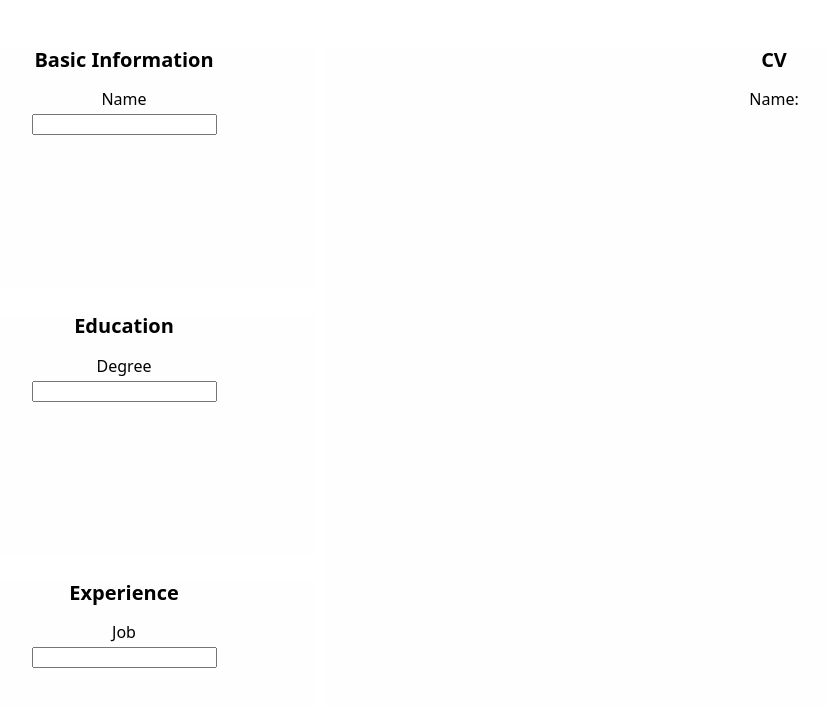
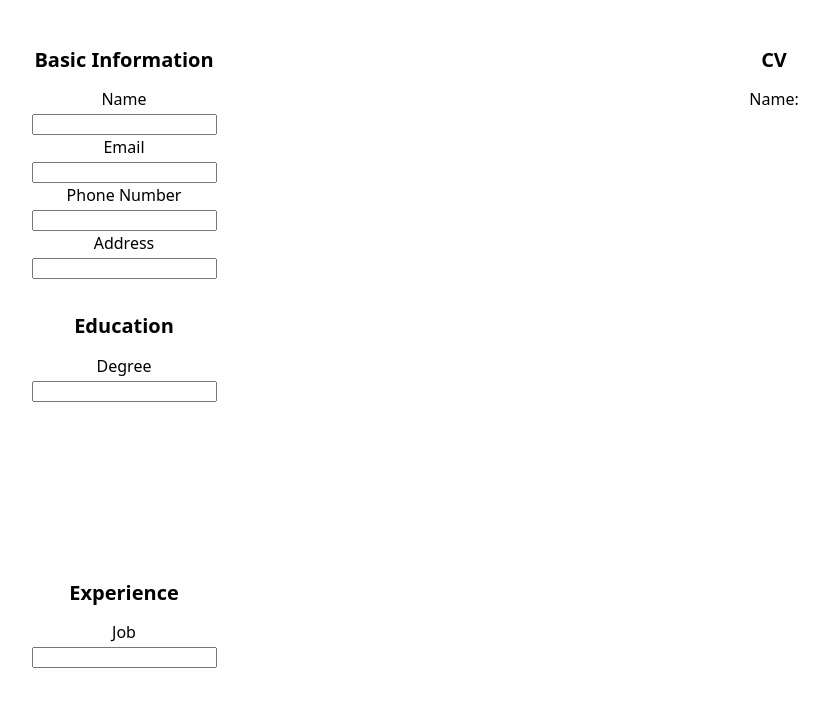
Before and after one commit to MrFerpz/cv-app, a React (Vite) app: page / in a window 1280 px wide. Shown: the top 706 px of the page, without its empty margins (100-929 px from the left). Built offline with nearby package versions, Linux system fonts and the light colour scheme.

Commit message:
Re-structured so that we have TextInput components as children to each section

```diff
--- a/src/BasicInfo.jsx
+++ /dev/null
@@ -1,18 +0,0 @@
-import { useState } from 'react'
-
-export default function BasicInfo({value, onChange, label}) {
-    return (
-        <section className ="basic-info-section">
-            <div className="container">
-                <h1>Basic Information</h1>
-                <label label = {label}>Name<br></br>
-                    <input
-                    value={value}
-                    onChange={onChange}
-                    id="name-input">
-                    </input>
-                </label>
-            </div>
-        </section>
-    )
-}
--- /dev/null
+++ b/src/components/features/TextInput.jsx
@@ -0,0 +1,14 @@
+export default function TextInput({value, onChange, inputID, label}) {
+    return (
+        <div>
+                <label label = {label}>{label}<br></br>
+                    <input
+                    value={value}
+                    onChange={onChange}
+                    id={inputID}>
+                    </input>
+                </label>
+                <br></br>
+        </div>
+    )
+}
--- /dev/null
+++ b/src/components/sections/BasicInfo.jsx
@@ -0,0 +1,36 @@
+import { useState } from 'react'
+import TextInput from "../features/TextInput"
+
+export default function BasicInfo({value, onChange}) {
+    return (
+        <section className ="basic-info-section">
+            <div className="container">
+                <h1>Basic Information</h1>
+                <TextInput
+                    value={value}
+                    onChange={onChange}
+                    inputID="name"
+                    label="Name"
+                />
+                <TextInput
+                    value={value}
+                    onChange={onChange}
+                    inputID="email"
+                    label="Email"
+                />
+                <TextInput
+                    value={value}
+                    onChange={onChange}
+                    inputID="number"
+                    label="Phone Number"
+                />
+                <TextInput
+                    value={value}
+                    onChange={onChange}
+                    inputID="address"
+                    label="Address"
+                />
+            </div>
+        </section>
+    )
+}
```
Also changed, not shown: src/App.jsx (+4 -4 lines), src/components/sections/CVApp.jsx (renamed from src/CVApp.jsx), src/components/sections/Education.jsx (renamed from src/Education.jsx), src/components/sections/Experience.jsx (renamed from src/Experience.jsx).
